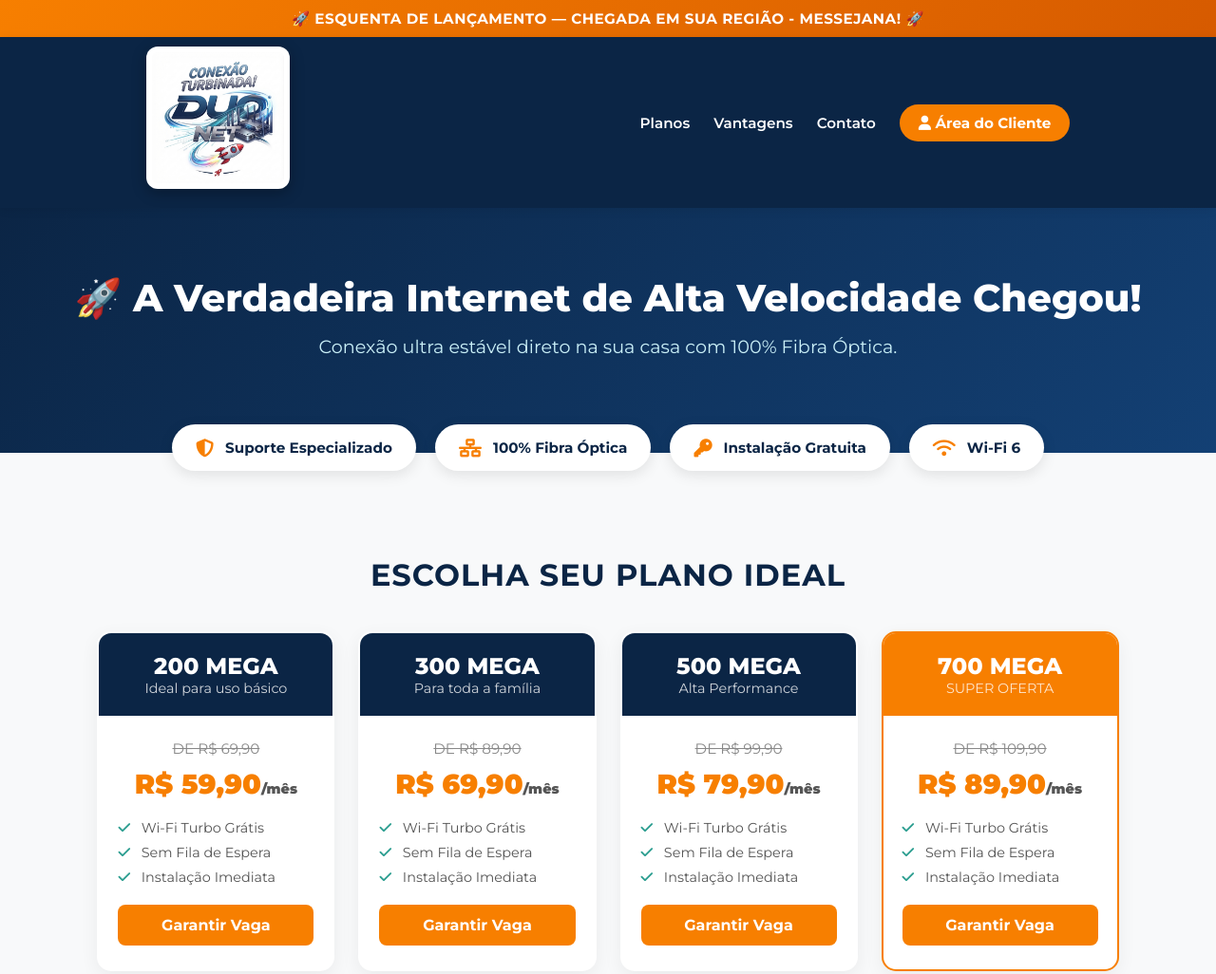
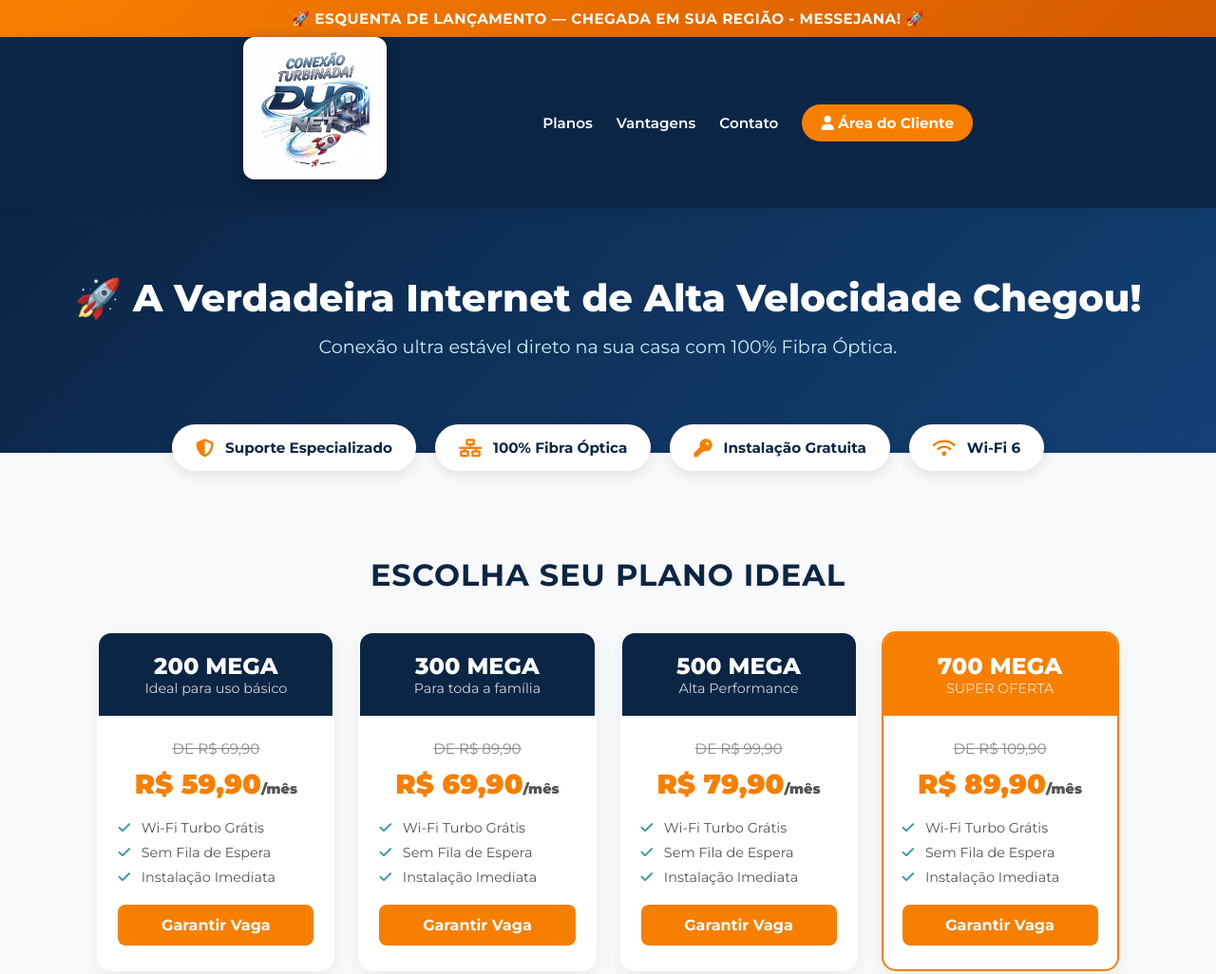
Before and after one commit to luisguilhermi-hue/duonet, a plain HTML site: page index.html in a window 1280 px wide. Shown: the top 1026 px of the page at 95% size. Drawn offline with Linux system fonts and the light colour scheme.

Commit message:
Update index.html

```diff
--- a/index.html
+++ b/index.html
@@ -335,8 +335,8 @@
         🚀 ESQUENTA DE LANÇAMENTO — CHEGADA EM SUA REGIÃO - MESSEJANA!  🚀
     </div>
 <!-- HEADER -->
-    <header style="padding: 10px 12%; height: 180px; display: flex; justify-content: space-between; align-items: center; background-color: var(--primary-blue);">
-        <div class="logo-area" style="height: 100%; display: flex; align-items: center;">
+    <header style="padding: 15px 20%; height: 180px; display: flex; justify-content: space-between; align-items: center; background-color: var(--primary-blue);">
+        <div class="logo-area" style="height: 120%; display: flex; align-items: center;">
             <a href="index.html" style="display: block; height: 100%; text-decoration: none;">
                 <img src="logo-duonet.png" alt="Duo Net Logo" style="height: 150px; width: auto; display: block; background-color: white; padding: 6px; border-radius: 12px; box-shadow: 0 4px 15px rgba(0,0,0,0.3);">
             </a>
```
